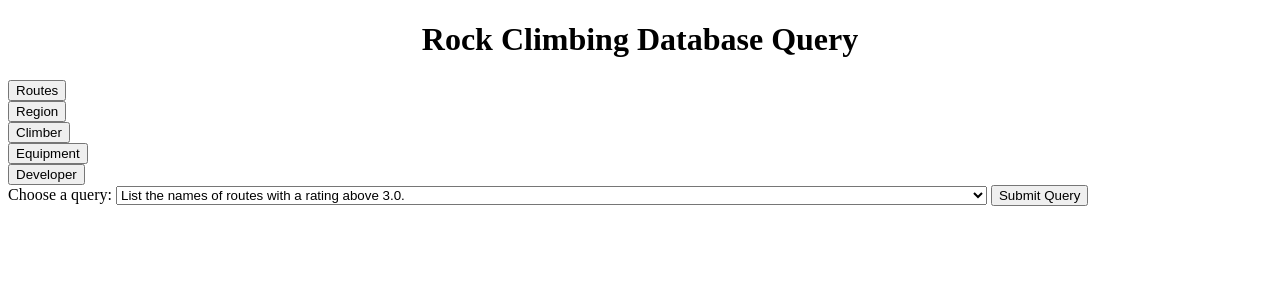
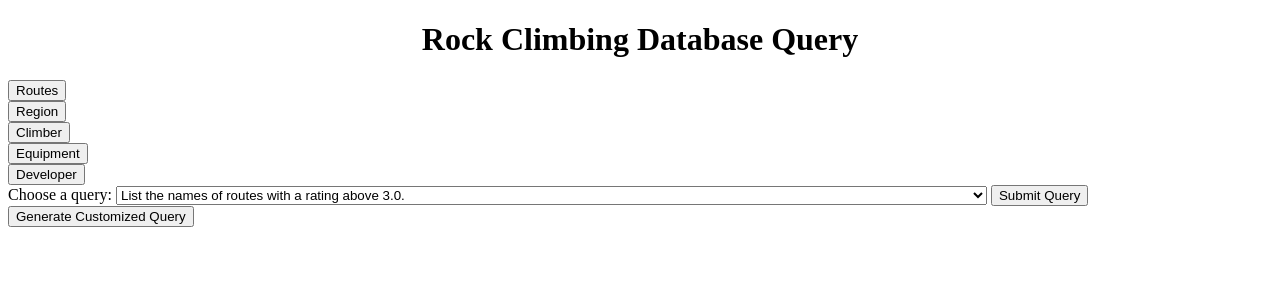
Before and after one commit to VRazgaitis/climbing_database, a Flask app: page / in a window 1280 px wide. Shown: the top 300 px of the page. Run offline with Flask 3, Linux system fonts and the light colour scheme.

Commit message:
Almost Done

```diff
--- a/app.py
+++ b/app.py
@@ -47,7 +47,7 @@ def index():
     '''
     return render_template('index.html')
 
-@app.route('/api/submit-query', methods=['POST'])
+@app.route('/api/submit-query')
 def submit_query():
     '''
     Handle the form submission for queries.
@@ -71,5 +71,19 @@ def relation(table_name):
 
     return render_template('relation.html', type=table_name, rows=rows)
 
+@app.route('/user-query')
+def custom():
+    '''
+    Display the page custom query page.
+    '''
+    return render_template('custom.html')
+
+@app.route('/api/user-query')
+def user_query():
+    '''
+    Return json object which includes information for a custom query.
+    '''
+    pass
+
 if __name__ == '__main__':
     app.run(debug=True)
--- a/static/scripts.js
+++ b/static/scripts.js
@@ -1 +1 @@
-/* TODO: Implement any backend js */
+/* TODO: Implement backend for Custom Query, style using a grid */
--- /dev/null
+++ b/templates/custom.html
@@ -0,0 +1,6 @@
+{% extends 'layout.html' %}
+
+{% block body %}
+    On this page, you have the option to generate a cusomn query. Use the GUI provided
+    below. All the logic here will be handled by asynchronous JavaScript.
+{% endblock %}
--- a/templates/index.html
+++ b/templates/index.html
@@ -11,7 +11,9 @@
         {% endfor %}
     </div>
 
-    <form action="{{ url_for('submit_query') }}" method="POST">
+    <!-- TODO: Implement a GUI that allows for User Input -->
+
+    <form action="{{ url_for('submit_query') }}" method="GET">
         <label for="querySelect">Choose a query:</label>
         <select name="queryType" id="querySelect">
             <option value="query1">List the names of routes with a rating above 3.0.</option>
@@ -28,5 +30,10 @@
         <button type="submit">Submit Query</button>
     </form>
 </div>
+
+<form action="{{ url_for('custom')}}" method="GET">
+    <button type="submit">Generate Customized Query</button>
+</form>
+
 <script src="{{ url_for('static', filename='scripts.js') }}"></script>
 {% endblock %}
```
